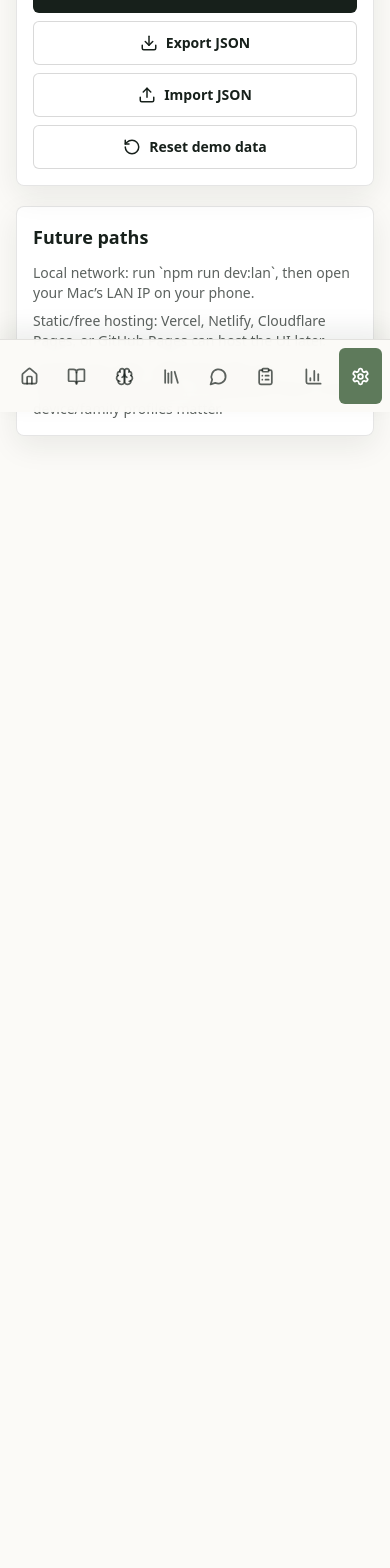
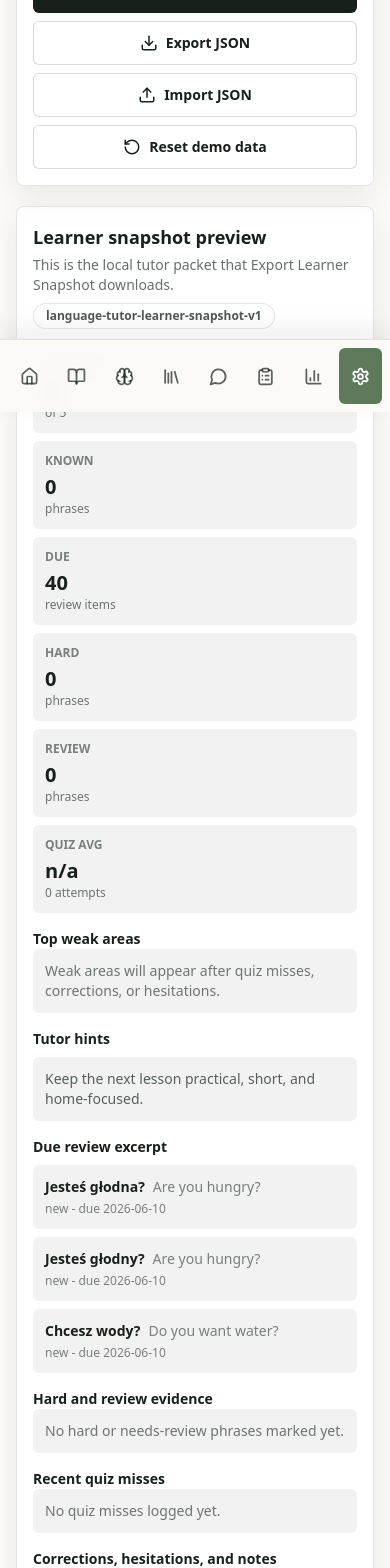
Before and after one commit to dutchsloot84/language-tutor, a Next.js app: page /settings in a window 390 px wide. Shown: the part 432-2000 px from the top of the page. Before the commit the page ends 980 px from the top, so only its background shows below. Built offline with nearby package versions, Linux system fonts and the light colour scheme.

Commit message:
LT-001 add learner snapshot preview

```diff
--- a/app/settings/page.tsx
+++ b/app/settings/page.tsx
@@ -1,13 +1,174 @@
 "use client";
 
 import { Download, RotateCcw, Upload } from "lucide-react";
+import { useMemo, type ReactNode } from "react";
 import { PageHeader } from "@/components/PageHeader";
 import { useAppState } from "@/components/useAppState";
-import { exportLearnerSnapshot } from "@/lib/snapshot";
+import { createLearnerSnapshot, exportLearnerSnapshot } from "@/lib/snapshot";
 import { exportState, importState, resetState } from "@/lib/storage";
+import type { LearnerSnapshot, PracticeLog, QuizMiss, SnapshotPhrase } from "@/lib/types";
+
+function SnapshotCount({ label, value, detail }: { label: string; value: string | number; detail?: string }) {
+  return (
+    <div className="rounded-md bg-black/5 p-3">
+      <p className="text-xs font-semibold uppercase text-ink/55">{label}</p>
+      <p className="mt-1 text-xl font-bold">{value}</p>
+      {detail ? <p className="text-xs text-ink/60">{detail}</p> : null}
+    </div>
+  );
+}
+
+function EmptyPreviewLine({ children }: { children: ReactNode }) {
+  return <p className="rounded-md bg-black/5 p-3 text-sm text-ink/60">{children}</p>;
+}
+
+function PhraseExcerpt({ title, phrases, empty }: { title: string; phrases: SnapshotPhrase[]; empty: string }) {
+  return (
+    <div>
+      <h3 className="text-sm font-bold">{title}</h3>
+      {phrases.length ? (
+        <ul className="mt-2 space-y-2">
+          {phrases.slice(0, 3).map((phrase) => (
+            <li key={phrase.id} className="rounded-md bg-black/5 p-3 text-sm">
+              <div className="flex flex-wrap items-center gap-2">
+                <span className="font-semibold">{phrase.pl}</span>
+                <span className="text-ink/55">{phrase.en}</span>
+              </div>
+              <p className="mt-1 text-xs text-ink/55">
+                {phrase.status}
+                {phrase.due ? ` - due ${phrase.due}` : ""}
+                {phrase.misses ? ` - ${phrase.misses} misses` : ""}
+              </p>
+            </li>
+          ))}
+        </ul>
+      ) : (
+        <EmptyPreviewLine>{empty}</EmptyPreviewLine>
+      )}
+    </div>
+  );
+}
+
+function QuizMissExcerpt({ misses }: { misses: QuizMiss[] }) {
+  return (
+    <div>
+      <h3 className="text-sm font-bold">Recent quiz misses</h3>
+      {misses.length ? (
+        <ul className="mt-2 space-y-2">
+          {misses.slice(0, 3).map((miss, index) => (
+            <li key={`${miss.questionId}-${index}`} className="rounded-md bg-black/5 p-3 text-sm">
+              <p className="font-semibold">{miss.prompt}</p>
+              <p className="mt-1 text-ink/60">Expected: {miss.expected}</p>
+              {miss.given ? <p className="text-ink/60">Given: {miss.given}</p> : null}
+              <p className="mt-1 text-xs text-ink/55">{miss.weakArea}</p>
+            </li>
+          ))}
+        </ul>
+      ) : (
+        <EmptyPreviewLine>No quiz misses logged yet.</EmptyPreviewLine>
+      )}
+    </div>
+  );
+}
+
+function PracticeLogExcerpt({ logs, notes }: { logs: PracticeLog[]; notes: LearnerSnapshot["notes"] }) {
+  return (
+    <div>
+      <h3 className="text-sm font-bold">Corrections, hesitations, and notes</h3>
+      {logs.length || notes.length ? (
+        <ul className="mt-2 space-y-2">
+          {logs.slice(0, 2).map((log) => (
+            <li key={log.id} className="rounded-md bg-black/5 p-3 text-sm">
+              <p className="font-semibold">{log.summary}</p>
+              {log.note ? <p className="mt-1 text-ink/60">{log.note}</p> : null}
+              <p className="mt-1 text-xs text-ink/55">
+                {log.type} - {new Date(log.createdAt).toLocaleDateString()}
+              </p>
+            </li>
+          ))}
+          {notes.slice(0, 2).map((note) => (
+            <li key={note.key} className="rounded-md bg-black/5 p-3 text-sm">
+              <p className="font-semibold">{note.key}</p>
+              <p className="mt-1 text-ink/60">{note.text}</p>
+            </li>
+          ))}
+        </ul>
+      ) : (
+        <EmptyPreviewLine>Corrections, hesitations, and learner notes will appear here after practice.</EmptyPreviewLine>
+      )}
+    </div>
+  );
+}
+
+function SnapshotPreview({ snapshot }: { snapshot: LearnerSnapshot }) {
+  const topWeakAreas = snapshot.weakAreas.slice(0, 4);
+  const hardAndReview = [...snapshot.phraseStatuses.hard, ...snapshot.phraseStatuses.needsReview];
+
+  return (
+    <section className="panel mt-5">
+      <div className="flex flex-col gap-2 sm:flex-row sm:items-start sm:justify-between">
+        <div>
+          <h2 className="text-lg font-bold">Learner snapshot preview</h2>
+          <p className="mt-1 text-sm text-ink/65">
+            This is the local tutor packet that Export Learner Snapshot downloads.
+          </p>
+        </div>
+        <span className="chip w-fit">{snapshot.schema}</span>
+      </div>
+
+      <div className="mt-4 grid gap-2 sm:grid-cols-3 lg:grid-cols-6">
+        <SnapshotCount label="Lessons" value={snapshot.summary.completedLessonCount} detail={`of ${snapshot.summary.totalLessonCount}`} />
+        <SnapshotCount label="Known" value={snapshot.summary.knownPhraseCount} detail="phrases" />
+        <SnapshotCount label="Due" value={snapshot.summary.dueReviewCount} detail="review items" />
+        <SnapshotCount label="Hard" value={snapshot.summary.hardPhraseCount} detail="phrases" />
+        <SnapshotCount label="Review" value={snapshot.summary.needsReviewPhraseCount} detail="phrases" />
+        <SnapshotCount
+          label="Quiz avg"
+          value={snapshot.summary.averageQuizScore === null ? "n/a" : `${snapshot.summary.averageQuizScore}%`}
+          detail={`${snapshot.summary.quizAttemptCount} attempts`}
+        />
+      </div>
+
+      <div className="mt-4 grid gap-4 lg:grid-cols-2">
+        <div>
+          <h3 className="text-sm font-bold">Top weak areas</h3>
+          {topWeakAreas.length ? (
+            <div className="mt-2 flex flex-wrap gap-2">
+              {topWeakAreas.map((area) => (
+                <span key={area.id} className="chip">
+                  {area.label}: {area.count}
+                </span>
+              ))}
+            </div>
+          ) : (
+            <EmptyPreviewLine>Weak areas will appear after quiz misses, corrections, or hesitations.</EmptyPreviewLine>
+          )}
+        </div>
+        <div>
+          <h3 className="text-sm font-bold">Tutor hints</h3>
+          <ul className="mt-2 space-y-2">
+            {snapshot.tutorHints.slice(0, 2).map((hint) => (
+              <li key={hint} className="rounded-md bg-black/5 p-3 text-sm text-ink/70">
+                {hint}
+              </li>
+            ))}
+          </ul>
+        </div>
+      </div>
+
+      <div className="mt-4 grid gap-4 lg:grid-cols-2">
+        <PhraseExcerpt title="Due review excerpt" phrases={snapshot.reviewQueue} empty="No reviews are due today." />
+        <PhraseExcerpt title="Hard and review evidence" phrases={hardAndReview} empty="No hard or needs-review phrases marked yet." />
+        <QuizMissExcerpt misses={snapshot.quiz.recentMisses} />
+        <PracticeLogExcerpt logs={snapshot.recentCorrectionsAndNotes} notes={snapshot.notes} />
+      </div>
+    </section>
+  );
+}
 
 export default function SettingsPage() {
   const [state, setState] = useAppState();
+  const snapshot = useMemo(() => (state ? createLearnerSnapshot(state) : null), [state]);
 
   return (
     <main className="page-shell">
@@ -59,6 +220,15 @@ export default function SettingsPage() {
         </div>
       </section>
 
+      {snapshot ? (
+        <SnapshotPreview snapshot={snapshot} />
+      ) : (
+        <section className="panel mt-5">
+          <h2 className="text-lg font-bold">Learner snapshot preview</h2>
+          <p className="mt-2 text-sm text-ink/65">Loading local learner state...</p>
+        </section>
+      )}
+
       <section className="panel mt-5">
         <h2 className="text-lg font-bold">Future paths</h2>
         <ul className="mt-3 space-y-2 text-sm text-ink/70">
```
